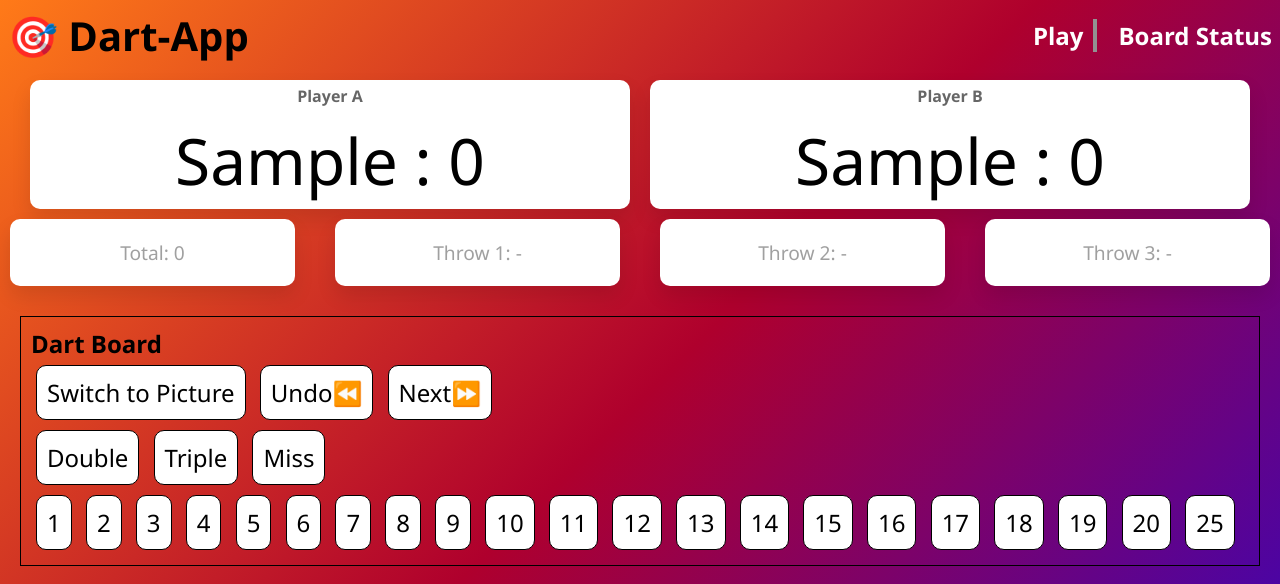
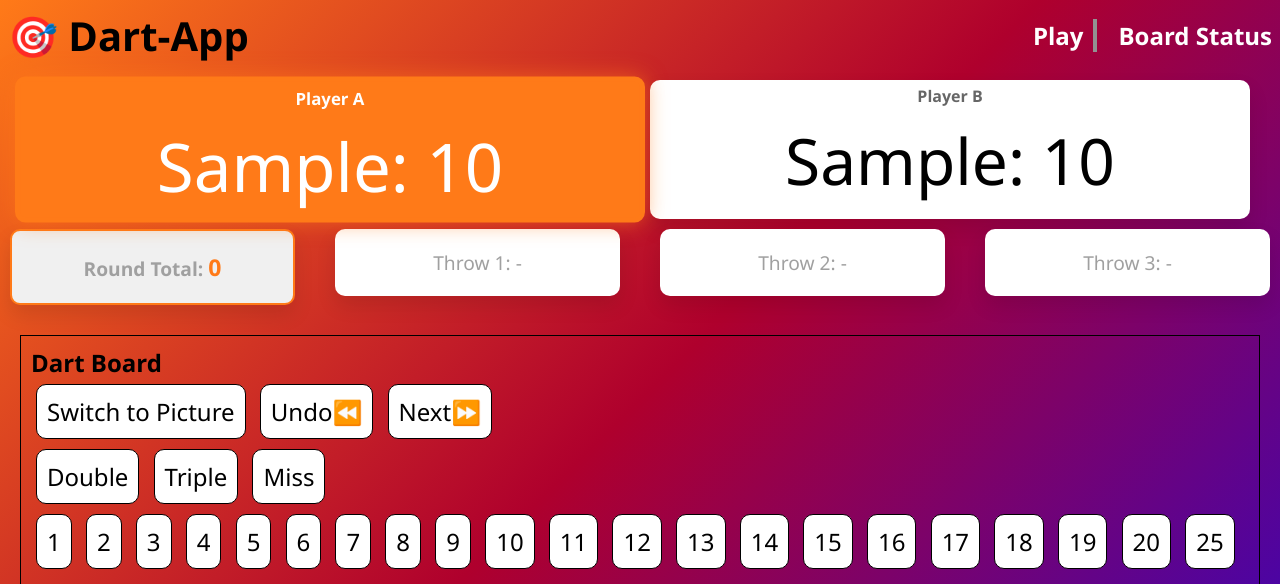
Before and after one commit to patrickfeller/DartScoreMate, a Flask app: template src/python/templates/game.html in a window 1280 px wide. Shown: the top 584 px of the page. Run offline with Flask 3, Linux system fonts and the light colour scheme; the template is opened without the code that fills it: most values are stand-ins (such as "Sample title", 1, 10 or a date in 2020).

Commit message:
FEAT: enhance game UI with active player styles, update score display, and integrate game logic improvements

```diff
--- a/src/python/main.py
+++ b/src/python/main.py
@@ -3,7 +3,7 @@ import gamedata
 
 # Shared thread references, currently not clear why needed
 adminRef = None
-gameRef = None
+gameRef = gamedata.Game()
 lockRef = None
 
 # Add session storage for throws and multiplier
@@ -29,15 +29,17 @@ def new_game():
     first_to = int(request.form['legs'])
     playerA = request.form['player1name']
     playerB = request.form['player2name']
+    # Initialize new game with player names and format
+    gameRef.start_game(first_to, format, playerA, playerB)
     return redirect('/game/'+playerA+'/'+playerB+'/'+str(format)+'/'+str(first_to))
 
 # Route bevore new_game starts
 @app.route('/game/<playerA>/<playerB>/<format>/<first_to>')
 def game(playerA, playerB, format, first_to):
-    # not sure why these are not working
-    # a_wins = gameRef.players[0].wins
-    # b_wins = gameRef.players[1].wins
-    return render_template('game.html', playerA=playerA, playerB=playerB, total=format)
+    format = int(format)
+    scores = gameRef.get_totals()
+    return render_template('game.html', playerA=playerA, playerB=playerB, format=format,
+                         scoreA=scores[0], scoreB=scores[1])
 
 # Route for handling throws
 @app.route("/throw")
@@ -46,30 +48,39 @@ def handle_throw():
     base_score = int(request.args.get('score', 0))
     multiplier = int(request.args.get('multiplier', 1))
 
-    # Calculate final score with multiplier
-    final_score = base_score * multiplier
+    # Create a dart object
+    dart = gamedata.Dart(base_score, multiplier, None)  # Position is None as we don't use camera
 
-    # Store the throw
-    current_throws[throw_number] = final_score
+    # Try to make the throw
+    gameRef.dart(dart)
 
-    # Calculate running total
-    current_total = sum(current_throws.values())
+    # Get updated game state
+    scores = gameRef.get_totals()
+    current_throws = gameRef.get_scores()
+    current_player_throws = current_throws[gameRef.current_leg.player_index]
 
-    # Prepare display score (e.g., "2×20" for double 20)
+    # Check if player has won
+    just_won, winner_index = gameRef.has_just_won()
+
+    # Prepare display score
     display_score = f"{multiplier}×{base_score}" if multiplier > 1 else str(base_score)
-
-    # If this was the third throw, reset for next round
-    is_round_complete = throw_number == 3
-    if is_round_complete:
-        current_throws.update({1: 0, 2: 0, 3: 0})
 
     return jsonify({
         "received": base_score,
         "multiplier": multiplier,
         "displayScore": display_score,
-        "total": current_total,
-        "isRoundComplete": is_round_complete
+        "scoreA": scores[0],
+        "scoreB": scores[1],
+        "currentThrows": current_player_throws,
+        "isRoundComplete": gameRef.current_leg.change,
+        "justWon": just_won,
+        "winnerIndex": winner_index if just_won else -1
     })
+
+@app.route("/undo")
+def undo_throw():
+    # TODO: Implement undo functionality
+    return jsonify({"success": True})
 
 if __name__=="__main__":
     app.run(port=5000,debug=True)
--- /dev/null
+++ b/src/python/static/scripts/game.js
@@ -0,0 +1,185 @@
+let currentThrow = 1;
+let multiplier = 1;
+let currentPlayer = 0; // 0 for Player A, 1 for Player B
+let isCountdownActive = false; // Track if countdown is active
+
+// Update the UI to show current player's turn
+function updatePlayerTurn() {
+    document.querySelectorAll('.player-box').forEach((box, index) => {
+        if (index === currentPlayer) {
+            box.classList.add('active');
+        } else {
+            box.classList.remove('active');
+        }
+    });
+}
+
+// Update scores and throws display
+function updateDisplay(data) {
+    // Update scores
+    document.getElementById("playerA_score").textContent = data.scoreA;
+    document.getElementById("playerB_score").textContent = data.scoreB;
+
+    // Update throws and calculate sum
+    let roundSum = 0;
+    for (let i = 0; i < 3; i++) {
+        const throwValue = data.currentThrows[i];
+        document.getElementById('throw' + (i + 1)).textContent = throwValue || '-';
+
+        // Add to sum if it's a valid throw
+        if (throwValue && throwValue !== '-' && throwValue !== 'BUST') {
+            // For multiplied scores (e.g., "2×20")
+            if (throwValue.includes('×')) {
+                const [multiplier, score] = throwValue.split('×');
+                roundSum += parseInt(multiplier) * parseInt(score);
+            } else {
+                // For regular scores
+                roundSum += parseInt(throwValue) || 0;
+            }
+        }
+    }
+
+    // Update round sum
+    document.getElementById('round-sum').textContent = roundSum || 0;
+
+    // Handle round completion
+    if (currentThrow === 3 && !isCountdownActive) {
+        // Store the current values before starting countdown
+        const lastThrows = [];
+        for (let i = 1; i <= 3; i++) {
+            lastThrows[i-1] = document.getElementById('throw' + i).textContent;
+        }
+        const lastRoundSum = document.getElementById('round-sum').textContent;
+
+        // Start countdown
+        if (isCountdownActive) return; // Prevent multiple countdowns
+        isCountdownActive = true;
+
+        // Disable all dart board buttons during countdown
+        const dartButtons = document.querySelectorAll('.dart-board button');
+        dartButtons.forEach(btn => btn.disabled = true);
+
+        // Create and show countdown element
+        const countdown = document.createElement('div');
+        countdown.id = 'countdown';
+        countdown.style.cssText = `
+            position: fixed;
+            top: 50%;
+            left: 50%;
+            transform: translate(-50%, -50%);
+            background-color: rgba(54, 52, 52, 0.8);
+            color: white;
+            padding: 20px 40px;
+            border-radius: 10px;
+            font-size: 24px;
+            z-index: 1000;
+        `;
+        document.body.appendChild(countdown);
+
+        // Start 10 second countdown
+        let timeLeft = 10;
+        const countdownInterval = setInterval(() => {
+            countdown.textContent = `Next player in ${timeLeft} seconds...`;
+            // Keep showing the last throws during countdown - not working
+            for (let i = 1; i <= 3; i++) {
+                document.getElementById('throw' + i).textContent = lastThrows[i-1];
+            }
+            document.getElementById('round-sum').textContent = lastRoundSum;
+
+            timeLeft--;
+
+            if (timeLeft < 0) {
+                clearInterval(countdownInterval);
+                document.body.removeChild(countdown);
+                dartButtons.forEach(btn => btn.disabled = false);
+
+                // Reset throws and round total only after countdown - not working
+                document.getElementById('round-sum').textContent = "0";
+                for (let i = 1; i <= 3; i++) {
+                    document.getElementById('throw' + i).textContent = "-";
+                }
+
+                // Switch to next player
+                currentThrow = 1;
+                currentPlayer = (currentPlayer + 1) % 2;
+                updatePlayerTurn();
+                isCountdownActive = false;
+            }
+        }, 1000);
+    } else if (!isCountdownActive) {
+        // Normal throw increment
+        currentThrow++;
+    }
+
+    // Handle win condition
+    if (data.justWon) {
+        const winner = data.winderIndex === 0 ? 'Player A' : 'Player B';
+        alert(winner + ' has won the game!');
+        // Disable throw buttons
+        document.querySelectorAll('.dart-board button').forEach(btn => {
+            btn.disabled = true;
+        });
+    }
+}
+
+function selectField(type, button) {
+    if (type === 'Undo') {
+        fetch('/undo')
+            .then(response => response.json())
+            .then(data => {
+                if (data.success) {
+                    if (currentThrow > 1) currentThrow--;
+                    // Reset multiplier
+                    multiplier = 1;
+                    document.getElementById('double').style.backgroundColor = '';
+                    document.getElementById('triple').style.backgroundColor = '';
+                }
+            });
+        return;
+    }
+
+    if (type === 'Next') {
+        if (currentThrow < 3) {
+            alert('Please complete your three throws first!');
+            return;
+        }
+        // The countdown will start automatically after the third throw
+        return;
+    }
+
+    // Reset all button styles
+    document.getElementById('double').style.backgroundColor = '';
+    document.getElementById('triple').style.backgroundColor = '';
+
+    if (type === 'Double') {
+        multiplier = button.style.backgroundColor ? 1 : 2;
+        button.style.backgroundColor = multiplier === 2 ? '#ff7a18' : '';
+    } else if (type === 'Triple') {
+        multiplier = button.style.backgroundColor ? 1 : 3;
+        button.style.backgroundColor = multiplier === 3 ? '#ff7a18' : '';
+    }
+}
+
+function handleScore(score) {
+    if (currentThrow <= 3) {
+        fetch('/throw?' + new URLSearchParams({
+            throwNumber: currentThrow,
+            score: score,
+            multiplier: multiplier
+        }))
+        .then(response => response.json())
+        .then(data => {
+            updateDisplay(data);
+
+            // Reset multiplier
+            multiplier = 1;
+            document.getElementById('double').style.backgroundColor = '';
+            document.getElementById('triple').style.backgroundColor = '';
+        });
+    }
+}
+
+// Initialize the game
+document.addEventListener('DOMContentLoaded', function() {
+    updatePlayerTurn();
+});
--- a/src/python/static/styles.css
+++ b/src/python/static/styles.css
@@ -220,6 +220,18 @@ label.form {
     max-width: 600px;
 }
 
+.player-box.active {
+    border: 5px solid #ff7a18;
+    box-shadow: 0 0 20px rgba(255, 122, 24, 0.6);
+    transform: scale(1.05);
+    background-color: #ff7a18;
+}
+
+.player-box.active h3,
+.player-box.active p {
+    color: white;
+}
+
 .player-box h3 {
     color: #666;
     font-size: 1em;
@@ -230,11 +242,13 @@ label.form {
     color: #000;
     font-size: 4em;
 }
+
 .dart-board {
     margin: 20px;
     padding: 10px;
     border: 1px solid #000;
 }
+
 .dart-board button {
     margin: 5px;
     flex: 1 1 22%;
@@ -266,6 +280,17 @@ label.form {
     box-shadow: 0px 10px 20px rgba(0, 0, 0, 0.1);
     text-align: center;
     transition: all 0.3s ease;
-    flex: 1 1 22%; /* Adjust width to fit four boxes in a row */
+    flex: 1 1 22%;
     box-sizing: border-box;
 }
+
+.throws .round-sum {
+    background: #f0f0f0;
+    font-weight: bold;
+    border: 2px solid #ff7a18;
+}
+
+.throws .round-sum #round-sum {
+    color: #ff7a18;
+    font-size: 1.2em;
+}
--- a/src/python/templates/game.html
+++ b/src/python/templates/game.html
@@ -5,6 +5,7 @@
     <meta name="viewport" content="width=device-width, initial-scale=1.0">
     <link rel="icon" type="image/png" href="{{ url_for('static', filename='images/icons/16x16.png') }}">
     <link rel="stylesheet" type="text/css" href="{{ url_for('static', filename='styles.css') }}" />
+    <script src="{{ url_for('static', filename='scripts/game.js')}}"></script>
     <title>Dart App: New Game</title>
 </head>
 <body>
@@ -12,16 +13,16 @@
     <div class="players">
         <div class="player-box">
             <h3>Player A</h3>
-            <p><span>{{ playerA }} </span>: <span id="playerA">0</span></p>
+            <p><span>{{ playerA }}</span>: <span id="playerA_score">{{ scoreA }}</span></p>
         </div>
         <div class="player-box">
             <h3>Player B</h3>
-            <p><span>{{ playerB }} </span>: <span id="playerB">0</span></p>
+            <p><span>{{ playerB }}</span>: <span id="playerB_score">{{ scoreB }}</span></p>
         </div>
     </div>
 
     <div class="throws">
-        <p>Total: <span id="total" class="total">0</span></p>
+        <p class="round-sum">Round Total: <span id="round-sum">0</span></p>
         <p>Throw 1: <span id="throw1">-</span></p>
         <p>Throw 2: <span id="throw2">-</span></p>
         <p>Throw 3: <span id="throw3">-</span></p>
@@ -68,52 +69,5 @@
             <img src="{{ url_for('static', filename='images/dartboard.png') }}" alt="Dartboard">
         </div>
     </div>
-
-    <script>
-    let currentThrow = 1;
-    let multiplier = 1;
-
-    function selectField(type, button) {
-        // Reset all button styles
-        document.getElementById('double').style.backgroundColor = '';
-        document.getElementById('triple').style.backgroundColor = '';
-
-        if (type === 'Double') {
-            multiplier = button.style.backgroundColor ? 1 : 2;
-            button.style.backgroundColor = multiplier === 2 ? '#ff7a18' : '';
-        } else if (type === 'Triple') {
-            multiplier = button.style.backgroundColor ? 1 : 3;
-            button.style.backgroundColor = multiplier === 3 ? '#ff7a18' : '';
-        }
-    }
-
-    function handleScore(score) {
-        if (currentThrow <= 3) {
-            fetch('/throw?' + new URLSearchParams({
-                throwNumber: currentThrow,
-                score: score,
-                multiplier: multiplier
-            }))
-            .then(response => response.json())
-            .then(data => {
-                // Update the throw display
-                document.getElementById('throw' + currentThrow).textContent = data.displayScore;
-                document.getElementById('total').textContent = data.total;
-
-                if (data.isRoundComplete) {
-                    currentThrow = 1;
-                } else {
-                    currentThrow++;
-                }
-
-                // Reset multiplier
-                multiplier = 1;
-                document.getElementById('double').style.backgroundColor = '';
-                document.getElementById('triple').style.backgroundColor = '';
-            });
-        }
-    }
-    </script>
-
 </body>
 </html>
```
